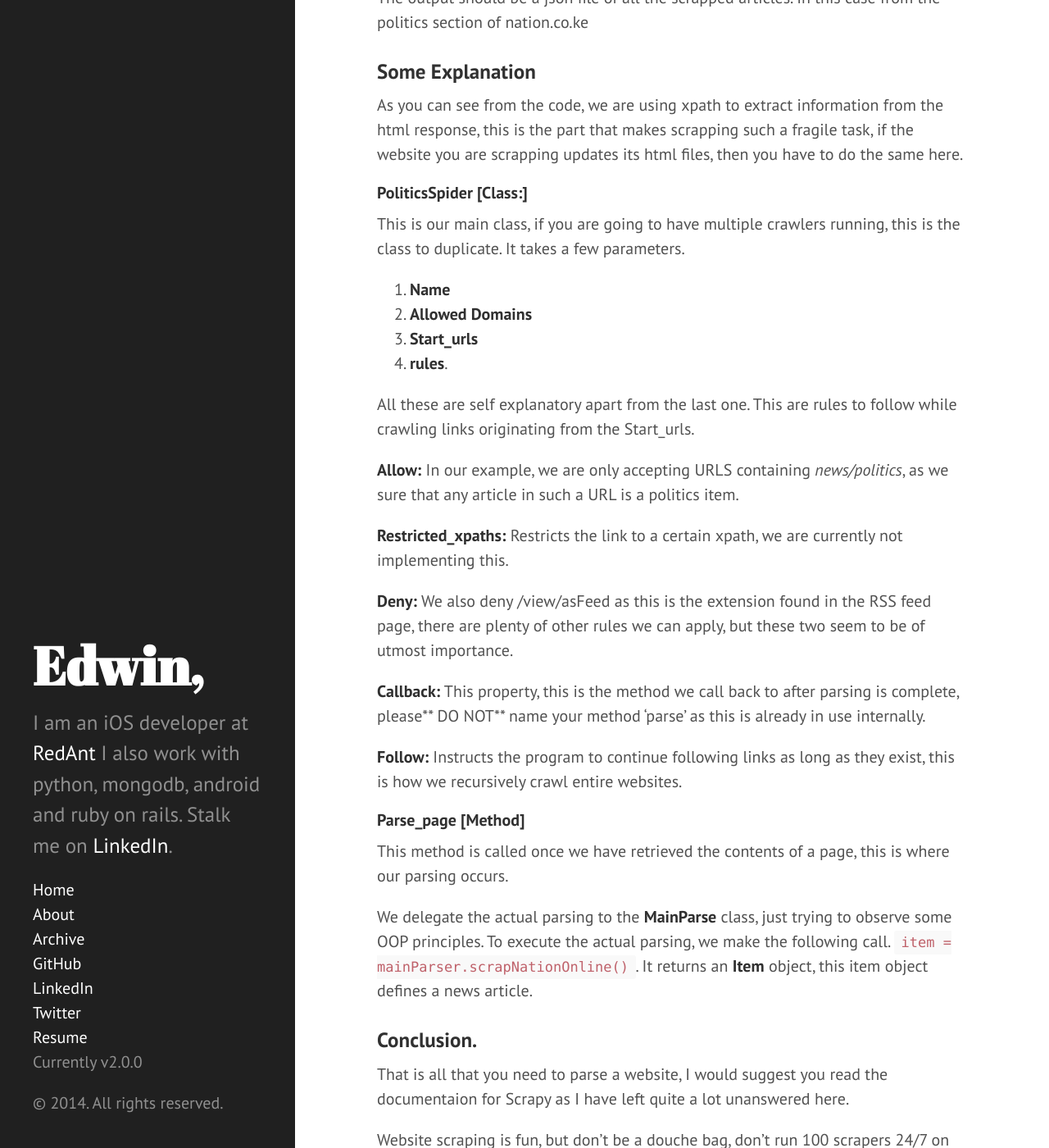
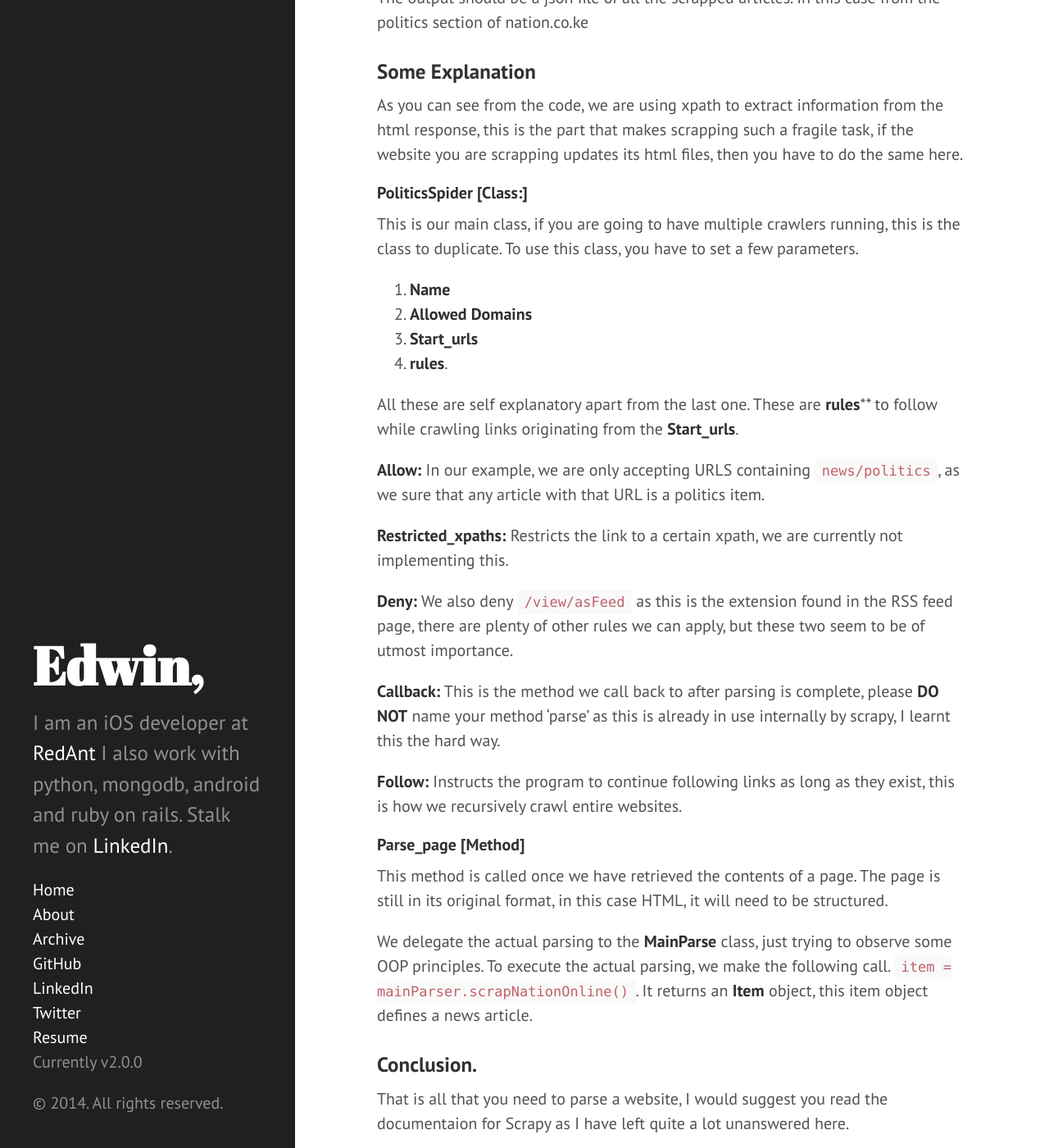
Before and after one commit to edwinbosire/edwinbosire.github.io, a Jekyll site: the page built from _posts/2014-05-09-building_a_newscrawler_pt1.md, in a window 1280 px wide and 1400 px high, scrolled down 4289 px. Shown: the whole window at 82% size. Built offline with Jekyll 4.4.1, drawn with Linux system fonts in a browser that asks for light colours; some of the changed text lies outside the part shown.

Commit message:
Fixed some typos

```diff
--- a/_posts/2014-05-09-building_a_newscrawler_pt1.md
+++ b/_posts/2014-05-09-building_a_newscrawler_pt1.md
@@ -134,28 +134,28 @@ The output should be a json file of all the scrapped articles. In this case from
 As you can see from the code, we are using xpath to extract information from the html response, this is the part that makes scrapping such a fragile task, if the website you are scrapping updates its html files, then you have to do the same here.
 
 #####PoliticsSpider [Class:]
-This is our main class, if you are going to have multiple crawlers running, this is the class to duplicate. It takes a few parameters.
+This is our main class, if you are going to have multiple crawlers running, this is the class to duplicate. To use this class, you have to set a few parameters.
 
 1. **Name**
 2. **Allowed Domains**
 3. **Start_urls**
 4. **rules**.
 
-All these are self explanatory apart from the last one. This are rules to follow while crawling links originating from the Start_urls.
+All these are self explanatory apart from the last one. These are **rules**** to follow while crawling links originating from the **Start_urls**.
 
-**Allow:** In our example, we are only accepting URLS containing *news/politics*, as we sure that any article in such a URL is a politics item.
+**Allow:** In our example, we are only accepting URLS containing `news/politics`, as we sure that any article with that URL is a politics item.
 
 **Restricted_xpaths:** Restricts the link to a certain xpath, we are currently not implementing this.
 
-**Deny:** We also deny /view/asFeed as this is the extension found in the RSS feed page, there are plenty of other rules we can apply, but these two seem to be of utmost importance.
+**Deny:** We also deny `/view/asFeed` as this is the extension found in the RSS feed page, there are plenty of other rules we can apply, but these two seem to be of utmost importance.
 
-**Callback:** This property, this is the method we call back to after parsing is complete, please** DO NOT** name your method 'parse' as this is already in use internally.
+**Callback:** This is the method we call back to after parsing is complete, please **DO NOT** name your method 'parse' as this is already in use internally by scrapy, I learnt this the hard way.
 
 **Follow:** Instructs the program to continue following links as long as they exist, this is how we recursively crawl entire websites.
 
 ######Parse_page [Method]
 
-This method is called once we have retrieved the contents of a page, this is where our parsing occurs.
+This method is called once we have retrieved the contents of a page. The page is still in its original format, in this case HTML, it will need to be structured.
 
 We delegate the actual parsing to the **MainParse** class, just trying to observe some OOP principles. To execute the actual parsing, we make the following call. `item = mainParser.scrapNationOnline()`. It returns an **Item** object, this item object defines a news article.
 
```
Also changed, not shown: other parts of _posts/2014-05-09-building_a_newscrawler_pt1.md (+1 -1 lines).
